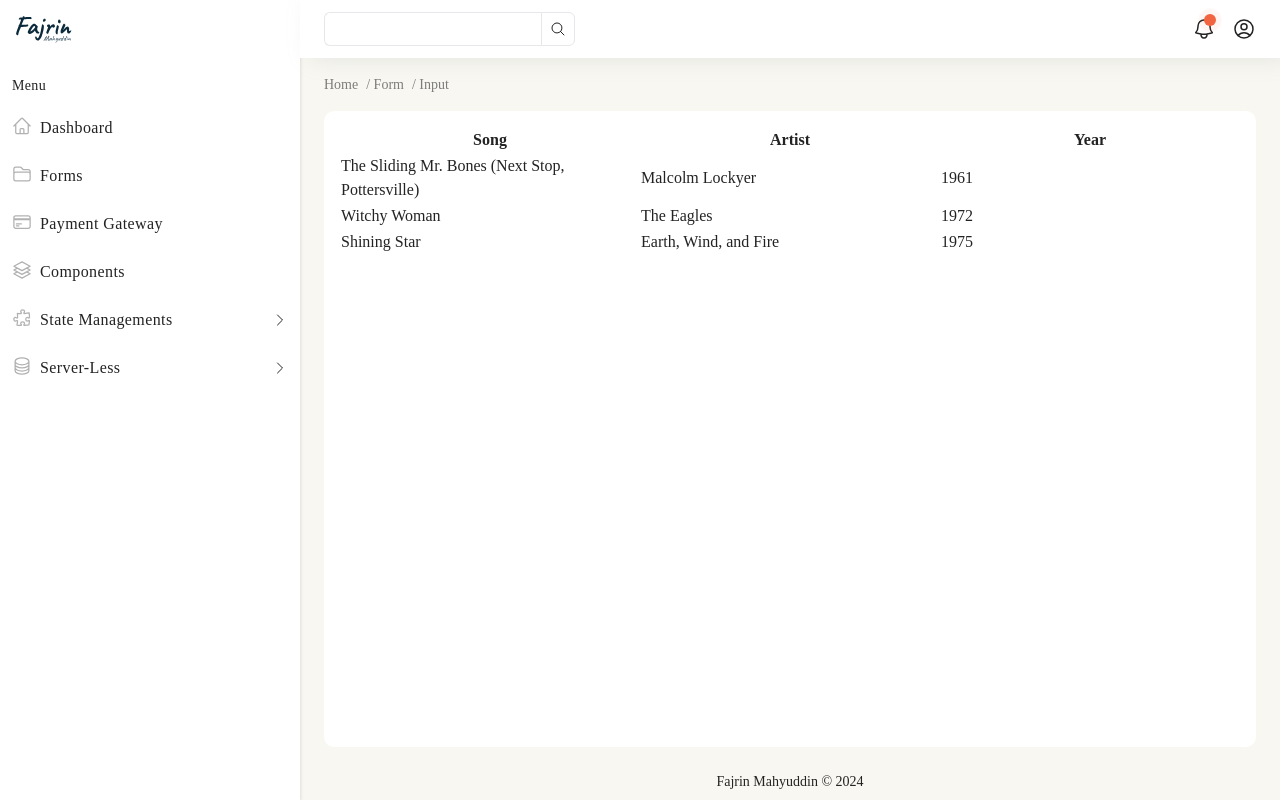
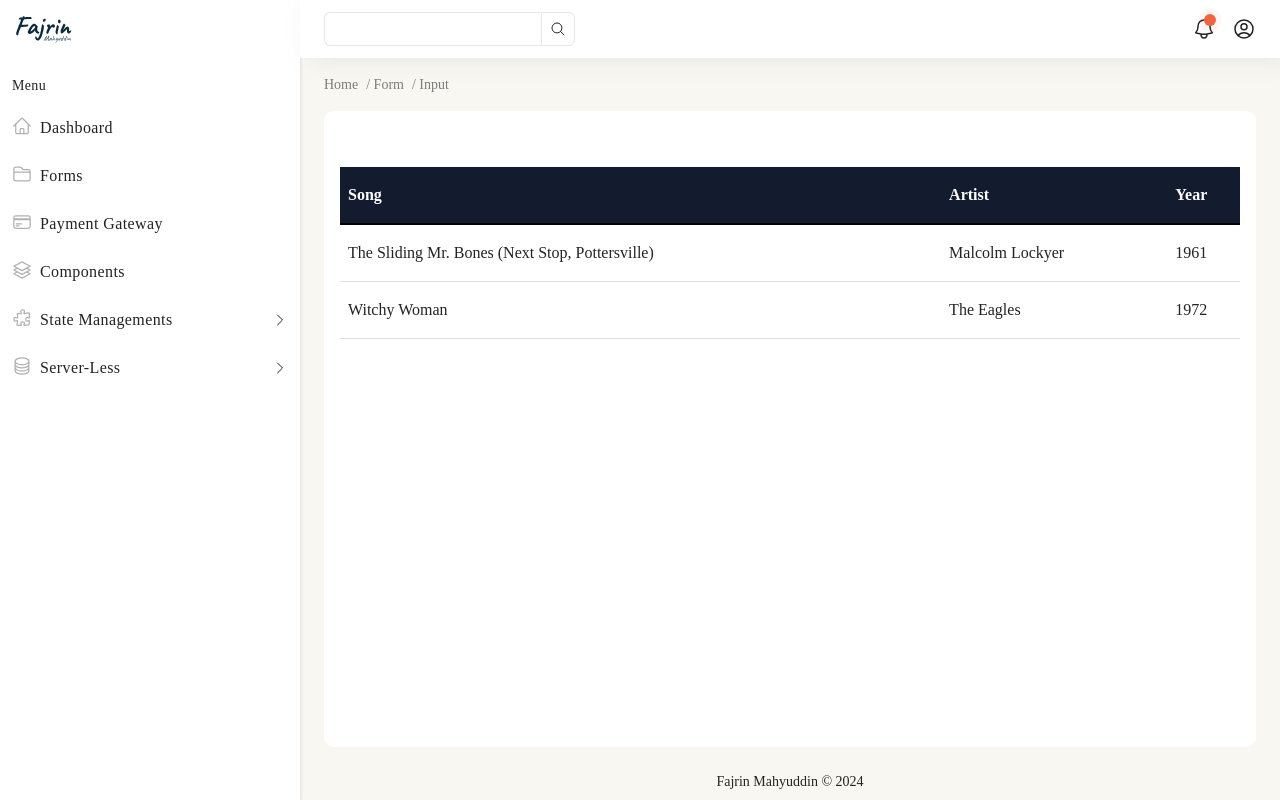
Before and after one commit to Fajrin-Mahyuddin/my-dashboard, a Next.js app: page / in a window 1280 px wide. Built offline with nearby package versions, Linux system fonts and the light colour scheme.

Commit message:
table, card and skeleton

```diff
--- a/app/page.tsx
+++ b/app/page.tsx
@@ -1,6 +1,10 @@
+"use client";
+import SkeletonTable from "components/organisms/skeleton/Tabel";
+import SkeletonCard from "components/organisms/skeleton/Card";
 import BaseLayout from "components/templates/Layout";
+import { useEffect, useState } from "react";
 
-export default async function Page({
+export default function Page({
   params,
   searchParams,
 }: {
@@ -8,33 +12,51 @@ export default async function Page({
   searchParams: { [key: string]: string | string[] | undefined };
 }) {
   console.log(params, searchParams);
+  // export default function Page() {
+  const [isLoading, setLoading] = useState(true);
+
+  useEffect(() => {
+    setTimeout(() => {
+      setLoading(false);
+    }, 3000);
+  }, []);
+
   return (
     <BaseLayout>
-      <div className="flex flex-col items-center justify-between bg-[#fff] h-full p-4 rounded-[10px]">
-        <table className="table-fixed w-full">
+      <div className="flex flex-col bg-[#fff] h-full p-4 rounded-[10px]">
+        <div className="flex gap-4">
+          <SkeletonCard isLoading={isLoading} />
+          <SkeletonCard isLoading={isLoading} />
+          <SkeletonCard isLoading={isLoading} />
+        </div>
+
+        <table className="border-collapse border-spacing-6 mt-10 table-auto w-full">
           <thead>
-            <tr>
-              <th>Song</th>
+            <tr className="bg-[#131B2E] text-[#fff] text-left border-b-2 border-b-black">
+              <th className="py-4 pl-2">Song</th>
               <th>Artist</th>
               <th>Year</th>
             </tr>
           </thead>
           <tbody>
-            <tr>
-              <td>The Sliding Mr. Bones (Next Stop, Pottersville)</td>
+            {isLoading ? (
+              <SkeletonTable isLoading={isLoading} />
+            ) : (
+              <>
+                <tr className="border-b-[1px] border-b-[#dfdfdf]">
+                  <td className="py-4 pl-2">
+                    The Sliding Mr. Bones (Next Stop, Pottersville)
+                  </td>
                   <td>Malcolm Lockyer</td>
                   <td>1961</td>
                 </tr>
-            <tr>
-              <td>Witchy Woman</td>
+                <tr className="border-b-[1px] border-b-[#dfdfdf]">
+                  <td className="py-4 pl-2">Witchy Woman</td>
                   <td>The Eagles</td>
                   <td>1972</td>
                 </tr>
-            <tr>
-              <td>Shining Star</td>
-              <td>Earth, Wind, and Fire</td>
-              <td>1975</td>
-            </tr>
+              </>
+            )}
           </tbody>
         </table>
       </div>
--- /dev/null
+++ b/components/organisms/skeleton/Card.tsx
@@ -0,0 +1,20 @@
+import React from "react";
+
+const SkeletonCard = ({ isLoading }: { isLoading: boolean }) => {
+  if (!isLoading) {
+    return null;
+  }
+  return (
+    <div className="border shadow rounded-md p-4  w-full mx-auto">
+      <div className="animate-pulse flex space-x-4">
+        <div className="rounded-full bg-slate-700 h-10 w-10"></div>
+        <div className="flex-1 space-y-6 py-1">
+          <div className="h-2 bg-slate-700 rounded"></div>
+          <div className="h-2 bg-slate-700 rounded"></div>
+        </div>
+      </div>
+    </div>
+  );
+};
+
+export default SkeletonCard;
--- /dev/null
+++ b/components/organisms/skeleton/Tabel.tsx
@@ -0,0 +1,22 @@
+import React from "react";
+
+const SkeletonTable = ({ isLoading }: { isLoading: boolean }) => {
+  if (!isLoading) {
+    return null;
+  }
+  return (
+    <tr className="animate-pulse border-b-[1px] border-b-[#dfdfdf]">
+      <td className="py-4 pl-2">
+        <div className="bg-[#000] rounded-md h-2 w-auto max-w-[200px]" />
+      </td>
+      <td>
+        <div className="bg-[#000] rounded-md h-2 w-auto max-w-[200px]" />
+      </td>
+      <td>
+        <div className="bg-[#000] rounded-md h-2 w-auto max-w-[200px]" />
+      </td>
+    </tr>
+  );
+};
+
+export default SkeletonTable;
```
Lines whose indentation alone changed are shown as unchanged.
